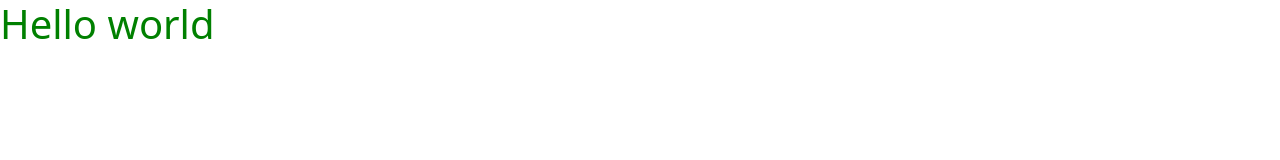
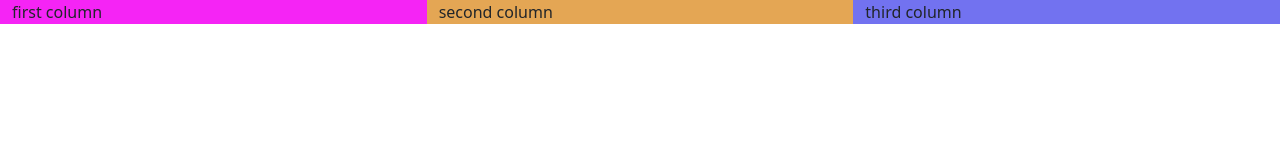
Before and after one commit to Doshro/ruku-bhattarai-bootstrap-grid-project, a plain HTML site: page index.html in a window 1280 px wide. Drawn offline with nearby package versions, Linux system fonts and the light colour scheme.

Commit message:
second commit

```diff
--- a/css/style.scss
+++ b/css/style.scss
@@ -1,3 +1,15 @@
-h1{
-    color: green;
+.row{
+    background-color: rgb(146, 252, 146);
+
+    .my-col1{
+        background-color: rgb(245, 36, 245);
+    }
+    .my-col2{
+        background-color: rgb(228, 166, 84);
+    }
+    .my-col3{
+        background-color: rgb(114, 114, 240);
+    }
+
+
 }
--- a/index.html
+++ b/index.html
@@ -9,7 +9,19 @@
         <title>Bootstrap Grid Project</title>
     </head>
     <body>
-        <h1>Hello world</h1>
+        <div class="container-fluid">
+            <div class="row">
+                <div class="col my-col1">
+                    first column
+                </div>
+                <div class="col my-col2">
+                    second column
+                </div>
+                <div class="col my-col3">
+                    third column
+                </div>
+            </div>
+        </div>
 
 
 
```
Also changed, not shown: css/style.css, 1 other file.
